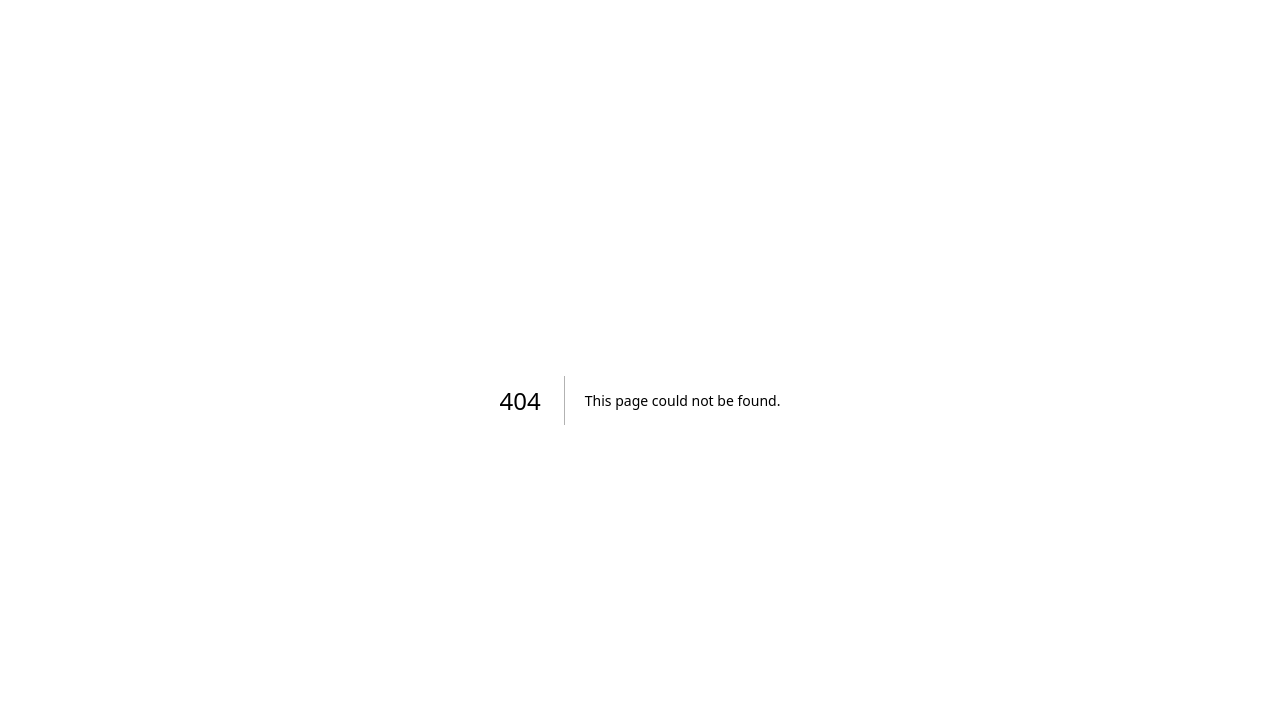
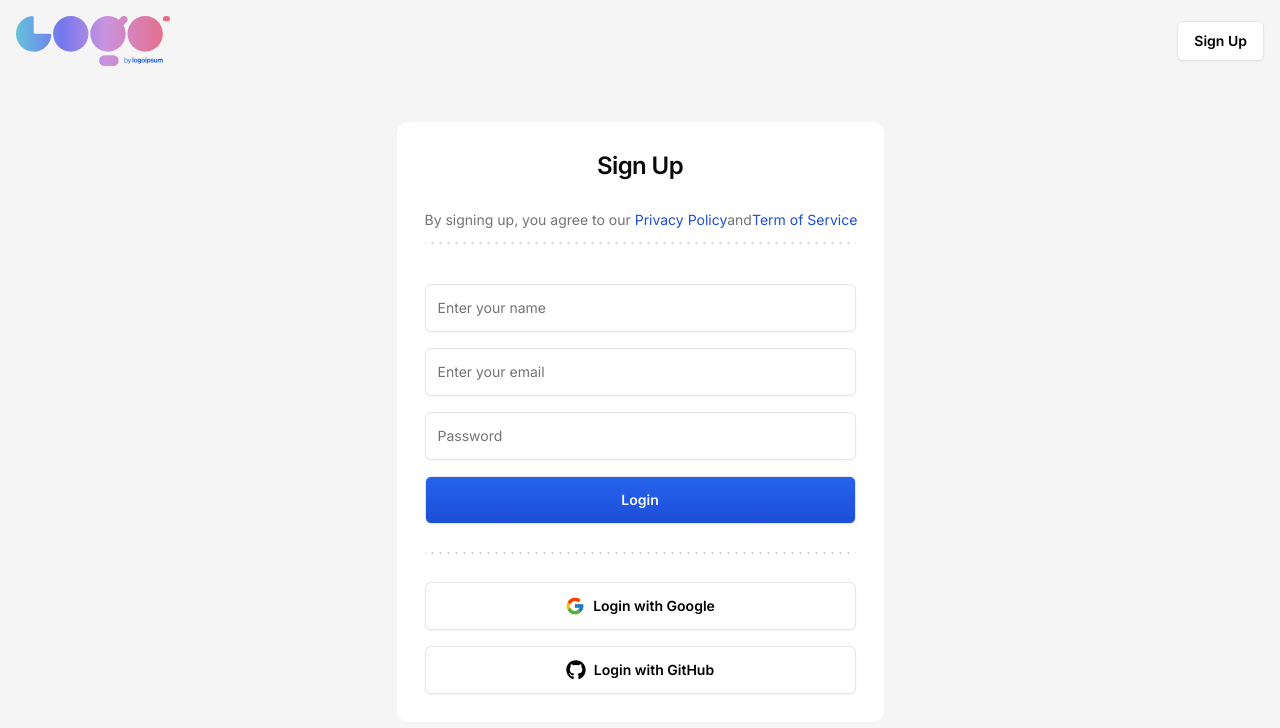
Before and after one commit to rizonkumar/jira, a Next.js app: page /sign-up in a window 1280 px wide. Before the commit this address had no page. Shown: the top 728 px of the page. Built offline with nearby package versions, Linux system fonts and the light colour scheme.

Commit message:
Feat: Implemented Sign Up Card UI Component

```diff
--- /dev/null
+++ b/src/app/(auth)/sign-up/page.tsx
@@ -0,0 +1,9 @@
+"use client";
+
+import { SignUpCard } from "@/features/auth/components/sign-up-card";
+
+const SignUpPage = () => {
+  return <SignUpCard />;
+};
+
+export default SignUpPage;
--- /dev/null
+++ b/src/features/auth/components/sign-up-card.tsx
@@ -0,0 +1,92 @@
+import { FcGoogle } from "react-icons/fc";
+import { FaGithub } from "react-icons/fa";
+import { DottedSeparator } from "@/components/dotted-separator";
+import { Button } from "@/components/ui/button";
+import {
+  Card,
+  CardContent,
+  CardHeader,
+  CardTitle,
+  CardDescription,
+} from "@/components/ui/card";
+import { Input } from "@/components/ui/input";
+import Link from "next/link";
+
+export const SignUpCard = () => {
+  return (
+    <Card className="h-full w-full border-none shadow-none md:w-[487px]">
+      <CardHeader className="flex items-center justify-center p-7">
+        <CardTitle className="text-2xl">Sign Up</CardTitle>
+      </CardHeader>
+      <CardDescription className="pl-7">
+        By signing up, you agree to our{" "}
+        <Link href="/privacy">
+          <span className="text-blue-700">Privacy Policy</span>
+        </Link>
+        and{""}
+        <Link href="/terms">
+          <span className="text-blue-700">Term of Service</span>
+        </Link>
+      </CardDescription>
+      <div className="px-7">
+        <DottedSeparator className="py-3" />
+      </div>
+      <CardContent className="p-7">
+        <form className="space-y-4">
+          <Input
+            required
+            type="text"
+            value={""}
+            onChange={(e) => console.log(e.target.value)}
+            placeholder="Enter your name"
+            disabled={false}
+          />
+          <Input
+            required
+            type="email"
+            value={""}
+            onChange={(e) => console.log(e.target.value)}
+            placeholder="Enter your email"
+            disabled={false}
+          />
+          <Input
+            required
+            type="password"
+            value={""}
+            onChange={(e) => console.log(e.target.value)}
+            placeholder="Password"
+            disabled={false}
+            min={8}
+            max={256}
+          />
+          <Button disabled={false} size="lg" className="w-full">
+            Login
+          </Button>
+        </form>
+      </CardContent>
+      <div className="px-7">
+        <DottedSeparator />
+      </div>
+      <CardContent className="flex flex-col gap-y-4 p-7">
+        <Button
+          variant="secondary"
+          size="lg"
+          className="w-full"
+          disabled={false}
+        >
+          <FcGoogle className="mr-2 size-5" />
+          Login with Google
+        </Button>
+        <Button
+          variant="secondary"
+          size="lg"
+          className="w-full"
+          disabled={false}
+        >
+          <FaGithub className="mr-2 size-5" />
+          Login with GitHub
+        </Button>
+      </CardContent>
+    </Card>
+  );
+};
```
